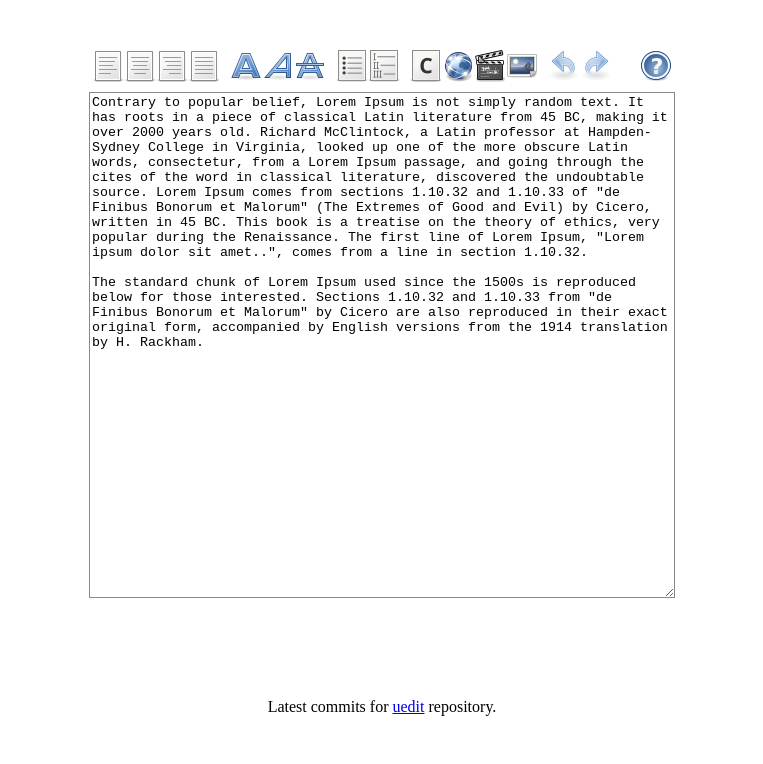
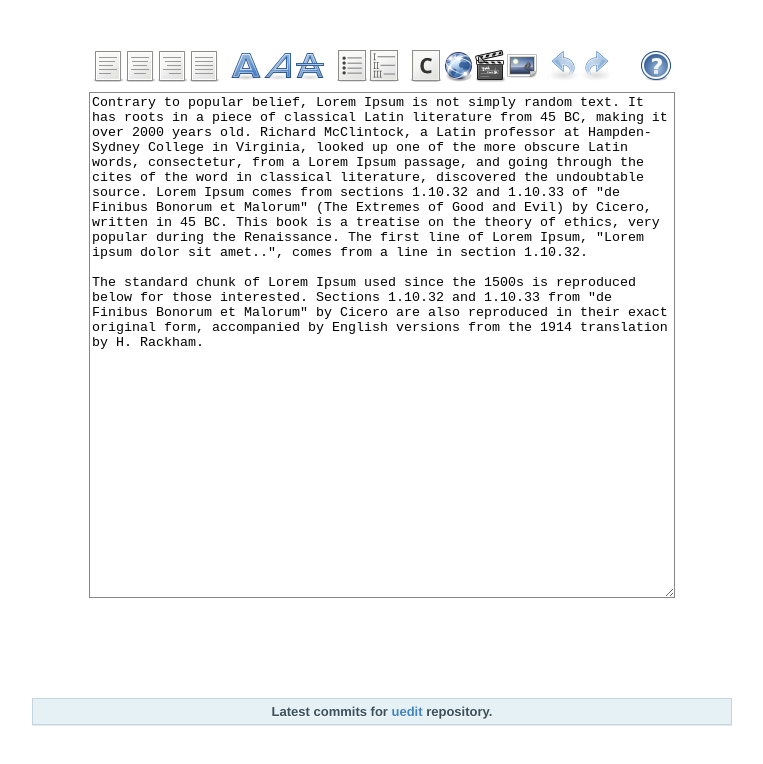
Before and after one commit to amir-hadzic/uedit, a plain HTML site: page index.html in a window 1280 px wide. Shown: the whole page, without its empty margins (258-1021 px from the left). Drawn offline with Linux system fonts and the light colour scheme.

Commit message:
Include jscommits css.

```diff
--- a/index.html
+++ b/index.html
@@ -8,6 +8,7 @@
         <title>uedit</title>
         <link type="text/css" rel="stylesheet" href="uedit.ui.css" />
         <link type="text/css" rel="stylesheet" href="uedit.ui.complete.css" />
+        <link type="text/css" rel="stylesheet" href="jscommits-min.css" />
         <script type="text/javascript" src="uedit.js"></script>
         <script type="text/javascript" src="uedit.ui.complete.js"></script>
         <script type="text/javascript" src="jscommits-min.js"></script>
```
